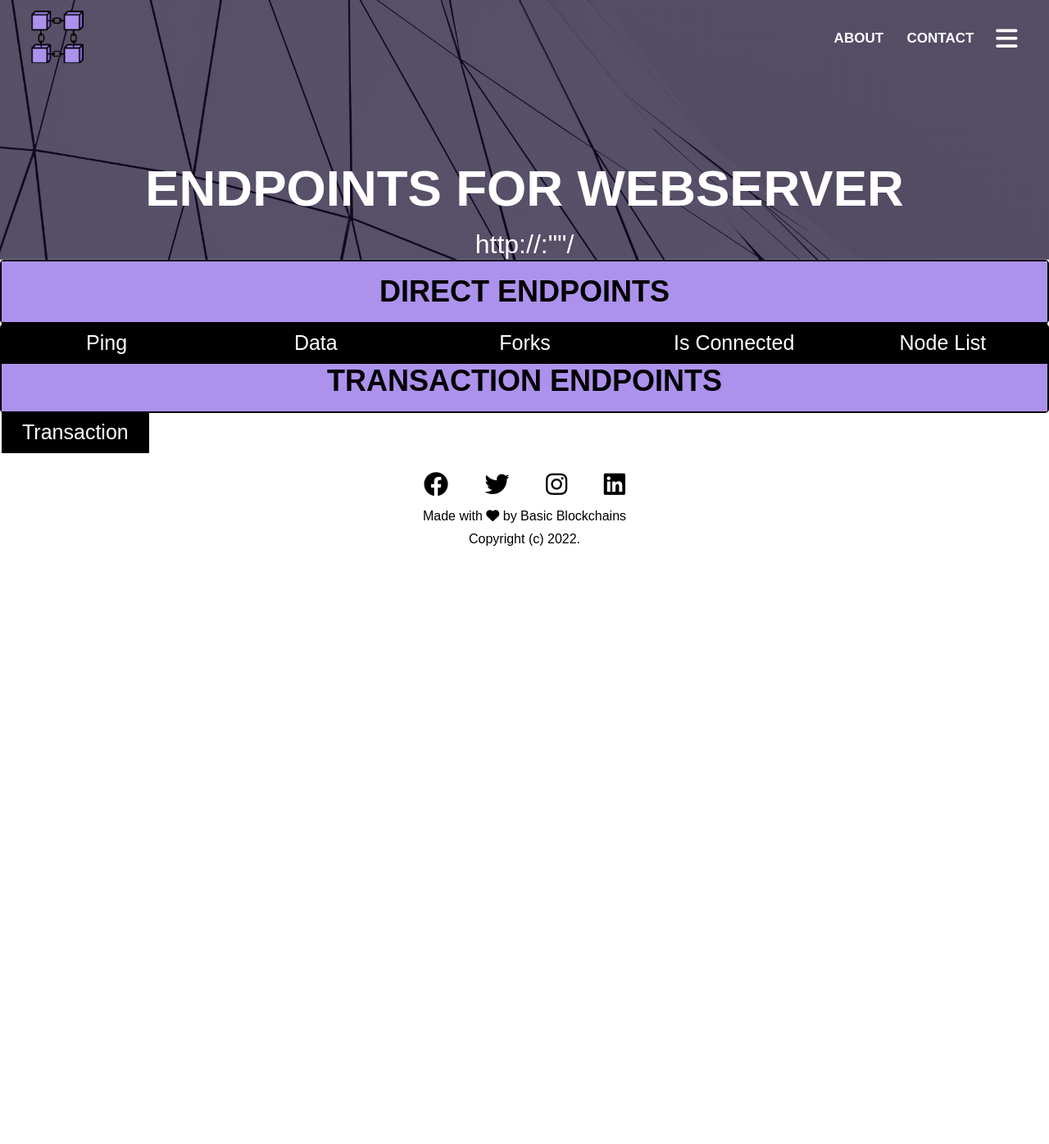
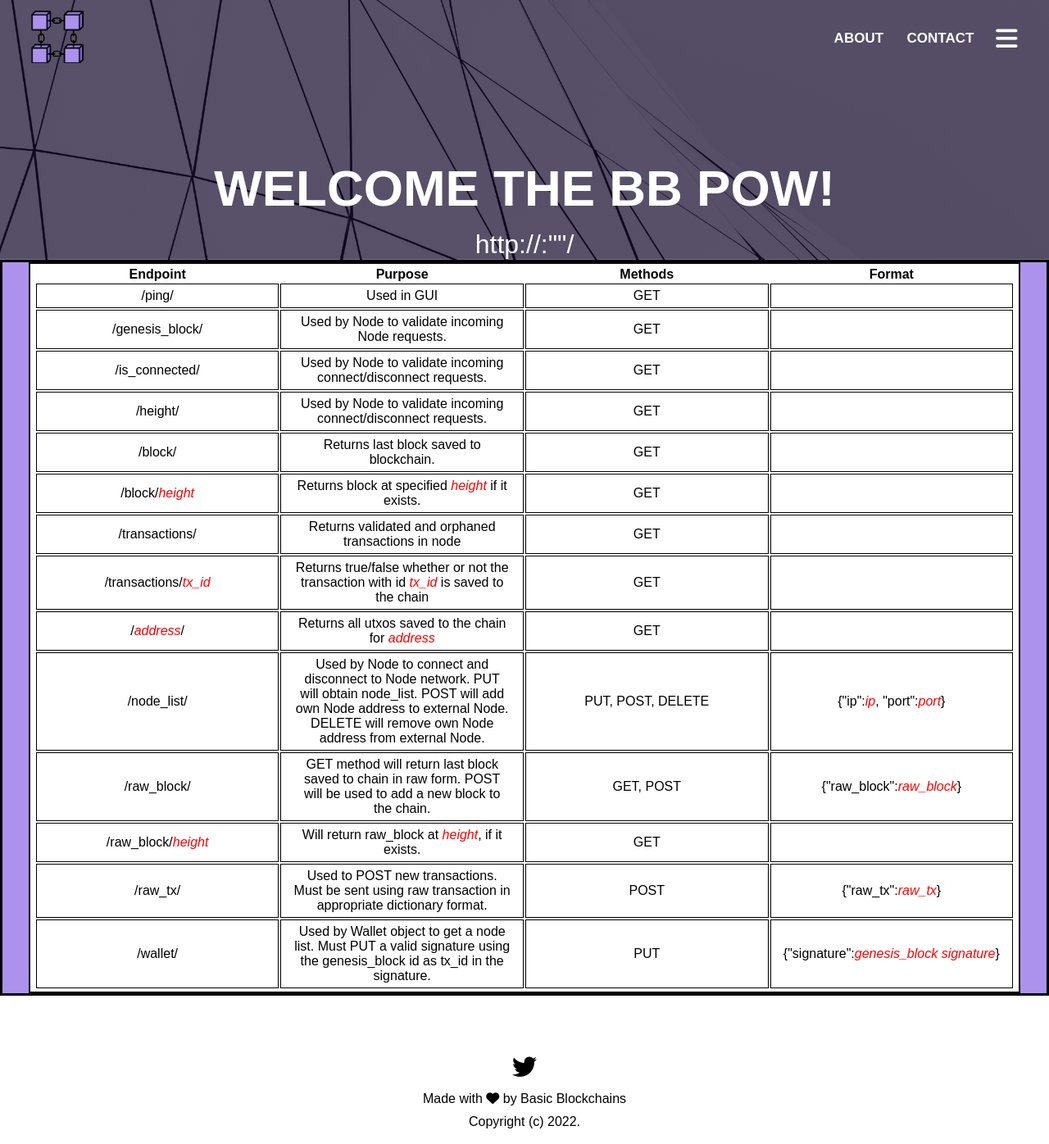
Before and after one commit to BasicBlockchains/proof_of_work, a Flask app: template templates/index.html in a window 1280 px wide. Shown: the whole page at 82% size. Before the commit the page ends 666 px from the top, so only its background shows below. Run offline with Flask 2, Linux system fonts and the light colour scheme; the template is opened without the code that fills it, so the values that code supplies are empty; some libraries are stand-ins or nearby versions.

Commit message:
Updated endpoints page for api

```diff
--- a/static/styles/style.css
+++ b/static/styles/style.css
@@ -88,72 +88,39 @@ nav {
 
 /*** ENDPOINTS ***/
 
-/* .endpoints{
-    border: 2px solid #000;
-    border-radius: 5px;
-}
-
-.endpoints h1{
-    font-size: 36px;
-    color: #000;
+.endpoints{
+    border: 3px solid #000;
     text-align: center;
     display: block;
-    padding: 16px 0;
-    background-color: #ac92ec;
-} */
-
-.endpoint_box{
-    border: 2px solid #000;
-    border-radius: 5px;
-}
-
-.endpoint_box h1{
-    font-size: 36px;
-    color: #000;
-    text-align: center;
-    display: block;
-    padding: 16px 0;
     background-color: #ac92ec;
 }
 
-.button_group{
-    width: 100%;
+.endpoint_table{
+    margin-left: auto;
+    margin-right: auto;
+    padding: 2px 5px;
+    width: 95%;
+    table-layout: fixed;
+    border: 2px solid #000;
+    background-color: #fff;
+
 }
 
-.button{
-    background-color: #000;
+tr, td {
+    padding: 5px 15px;
     border: 1px solid #000;
-    color: #fff;
-    padding: 10px 24px;
-    cursor: pointer;
-    float: left;
-    font-size: 25px;
-}
-
-.button_group button{
-    width: 20.0%;
-}
-
-.tx_group{
-    width: 100%;
 }
 
 
-/* Clear floats (clearfix hack) */
-.button:after {
-    content: "";
-    clear: both;
-    display: table;
-  }
-/* Prevent double borders */
-  .button:not(:last-child) {
-    border-right: none;
-  }
+.clickable{
+    cursor: pointer;
+}
 
-  /* Add a background color on hover */
-  .button:hover {
-    background-color: #ac92ec;
-  }
+.variable{
+    color: red;
+}
+
+
 
 
 
@@ -171,6 +138,7 @@ nav {
     padding: 5px 0;
 }
 
+
 .icons .fa-brands {
     margin: 0 10px;
     padding: 10px 10px;
--- a/templates/index.html
+++ b/templates/index.html
@@ -35,7 +35,7 @@
 
        <!-- WELCOME MESSAGE -->
         <div class="text-box">
-            <h1>ENDPOINTS FOR WEBSERVER</h1>
+            <h1>WELCOME THE BB POW!</h1>
             <p id="web_address">
             <script>
                 document.getElementById("web_address").innerHTML = webAddress
@@ -48,27 +48,100 @@
 
     <!--ENDPOINTS-->
     <section class="endpoints">
-
-
-        <!--DIRECT ENDPOINTS-->
-        <div class="endpoint_box">
-            <h1>DIRECT ENDPOINTS</h1>
-            <div class="button_group">
-                <button class="button" onclick="goToEndpoint('ping')">Ping</button>
-                <button class="button" onclick="goToEndpoint('data')">Data</button>
-                <button class="button" onclick="goToEndpoint('forks')">Forks</button>
-                <button class="button" onclick="goToEndpoint('is_connected')">Is Connected</button>
-                <button class="button" onclick="goToEndpoint('node_list')">Node List</button>
-            </div>
+            <table class="endpoint_table">
+                <tr>
+                    <th>Endpoint</th>
+                    <th>Purpose</th>
+                    <th>Methods</th>
+                    <th>Format</th>
+                </tr>
+                <tr>
+                    <td class="clickable" onclick="goToEndpoint('ping')">/ping/</td>
+                    <td>Used in GUI</td>
+                    <td>GET</td>
+                    <td></td>
+                </tr>
+                <tr>
+                    <td class="clickable" onclick="goToEndpoint('genesis_block')">/genesis_block/</td>
+                    <td>Used by Node to validate incoming Node requests.</td>
+                    <td>GET</td>
+                    <td></td>
+                </tr>
+                <tr>
+                    <td class="clickable" onclick="goToEndpoint('is_connected')">/is_connected/</td>
+                    <td>Used by Node to validate incoming connect/disconnect requests.</td>
+                    <td>GET</td>
+                    <td></td>
+                </tr>
+                <tr>
+                    <td class="clickable" onclick="goToEndpoint('height')">/height/</td>
+                    <td>Used by Node to validate incoming connect/disconnect requests.</td>
+                    <td>GET</td>
+                    <td></td>
+                </tr>
+                <tr>
+                    <td class="clickable" onclick="goToEndpoint('block')">/block/</td>
+                    <td>Returns last block saved to blockchain.</td>
+                    <td>GET</td>
+                    <td></td>
+                </tr>
+                <tr>
+                    <td>/block/<i class="variable">height</i></td>
+                    <td>Returns block at specified <i class="variable">height</i> if it exists.</td>
+                    <td>GET</td>
+                    <td></td>
+                </tr>
+                <tr>
+                    <td class="clickable" onclick="goToEndpoint('transactions')">/transactions/</td>
+                    <td>Returns validated and orphaned transactions in node</td>
+                    <td>GET</td>
+                    <td></td>
+                </tr>
+                <tr>
+                    <td>/transactions/<i class="variable">tx_id</i></td>
+                    <td>Returns true/false whether or not the transaction with id <i class="variable">tx_id</i> is saved to the chain</td>
+                    <td>GET</td>
+                    <td></td>
+                </tr>
+                <tr>
+                    <td>/<i class="variable">address</i>/</td>
+                    <td>Returns all utxos saved to the chain for <i class="variable">address</i></td>
+                    <td>GET</td>
+                    <td></td>
+                </tr>
+                <tr>
+                    <td>/node_list/</td>
+                    <td>Used by Node to connect and disconnect to Node network. PUT will obtain node_list. POST will add own Node address to external Node. DELETE will remove own Node address from external Node.</td>
+                    <td>PUT, POST, DELETE</td>
+                    <td>{"ip":<i class="variable">ip</i>, "port":<i class="variable">port</i>}</td>
+                </tr>
+                <tr>
+                    <td class="clickable" onclick="goToEndpoint('raw_block')">/raw_block/</td>
+                    <td>GET method will return last block saved to chain in raw form. POST will be used to add a new block to the chain.</td>
+                    <td>GET, POST</td>
+                    <td> {"raw_block":<i class="variable">raw_block</i>}</td>
+                </tr>
+                <tr>
+                    <td>/raw_block/<i class="variable">height</i></td>
+                    <td>Will return raw_block at <i class="variable">height</i>, if it exists. </td>
+                    <td>GET</td>
+                    <td></td>
+                </tr>
+                <tr>
+                    <td>/raw_tx/</td>
+                    <td>Used to POST new transactions. Must be sent using raw transaction in appropriate dictionary format. </td>
+                    <td>POST</td>
+                    <td>{"raw_tx":<i class="variable">raw_tx</i>}</td>
+                </tr>
+                <tr>
+                    <td>/wallet/</td>
+                    <td>Used by Wallet object to get a node list. Must PUT a valid signature using the genesis_block id as tx_id in the signature. </td>
+                    <td>PUT</td>
+                    <td>{"signature":<i class="variable">genesis_block signature</i>}</td>
+                </tr>
+            </table>
         </div>
 
-        <!--TRANSACTION ENDPOINTS-->
-        <div class="endpoint_box">
-            <h1>TRANSACTION ENDPOINTS</h1>
-            <div class="tx_group">
-                <button class="button" onclick="goToEndpoint('transaction')">Transaction</button>
-            </div>
-        </div>
 
 
 
@@ -81,10 +154,10 @@
     <section class="footer">
         <div class="container">
             <div class="icons">
-                <i class="fa-brands fa-facebook"></i>
-                <i class="fa-brands fa-twitter"></i>
-                <i class="fa-brands fa-instagram"></i>
-                <i class="fa-brands fa-linkedin"></i>
+                <!-- <i class="fa-brands fa-facebook"></i> -->
+                <i class="fa-brands fa-twitter" onclick="openTwitter()"></i>
+                <!-- <i class="fa-brands fa-instagram"></i> -->
+                <!-- <i class="fa-brands fa-linkedin"></i> -->
             </div>
             <p>Made with <i class="fa-solid fa-heart"></i> by Basic Blockchains</p>
             <p>Copyright (c) 2022.</p>
@@ -115,6 +188,11 @@
             window.open(address);
         }
 
+        function openTwitter(){
+            twitterAddress = 'https://twitter.com/BChainBasics'
+            window.open(twitterAddress)
+        }
+
 
 
 
```
